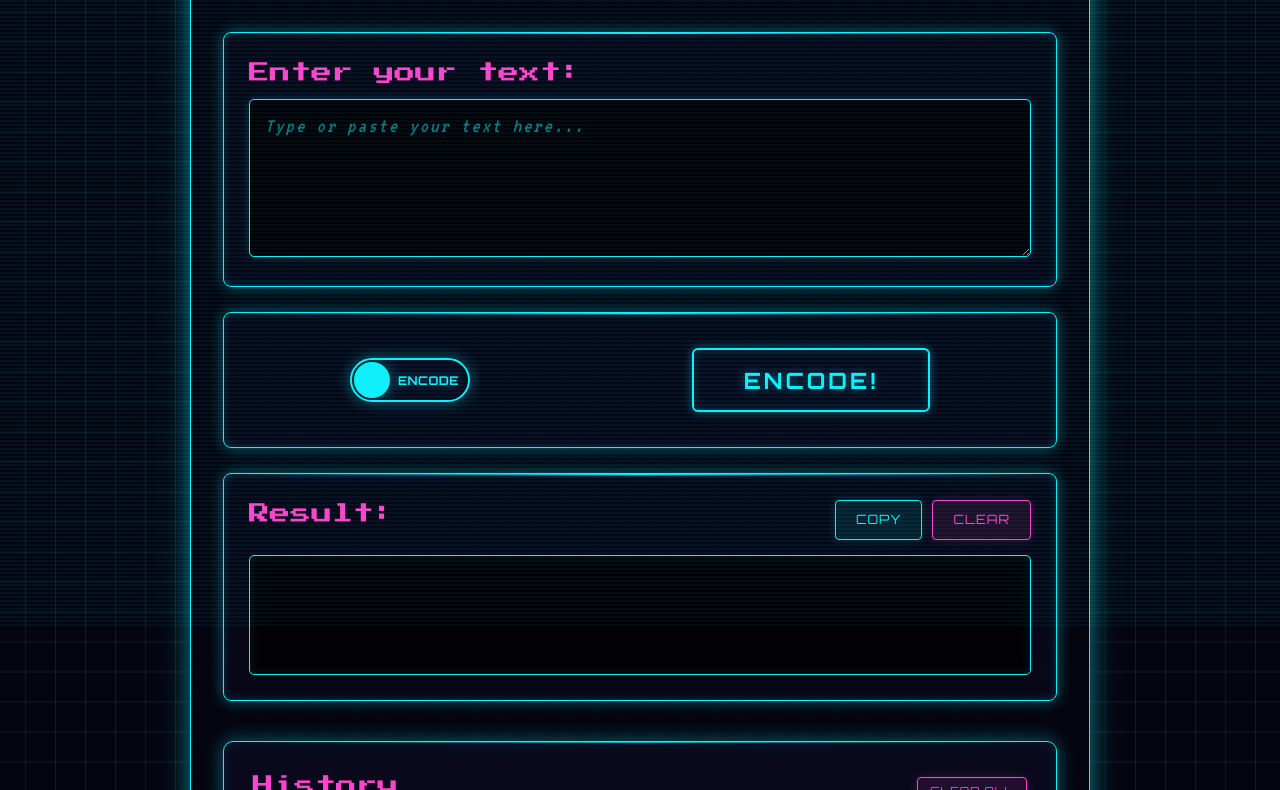
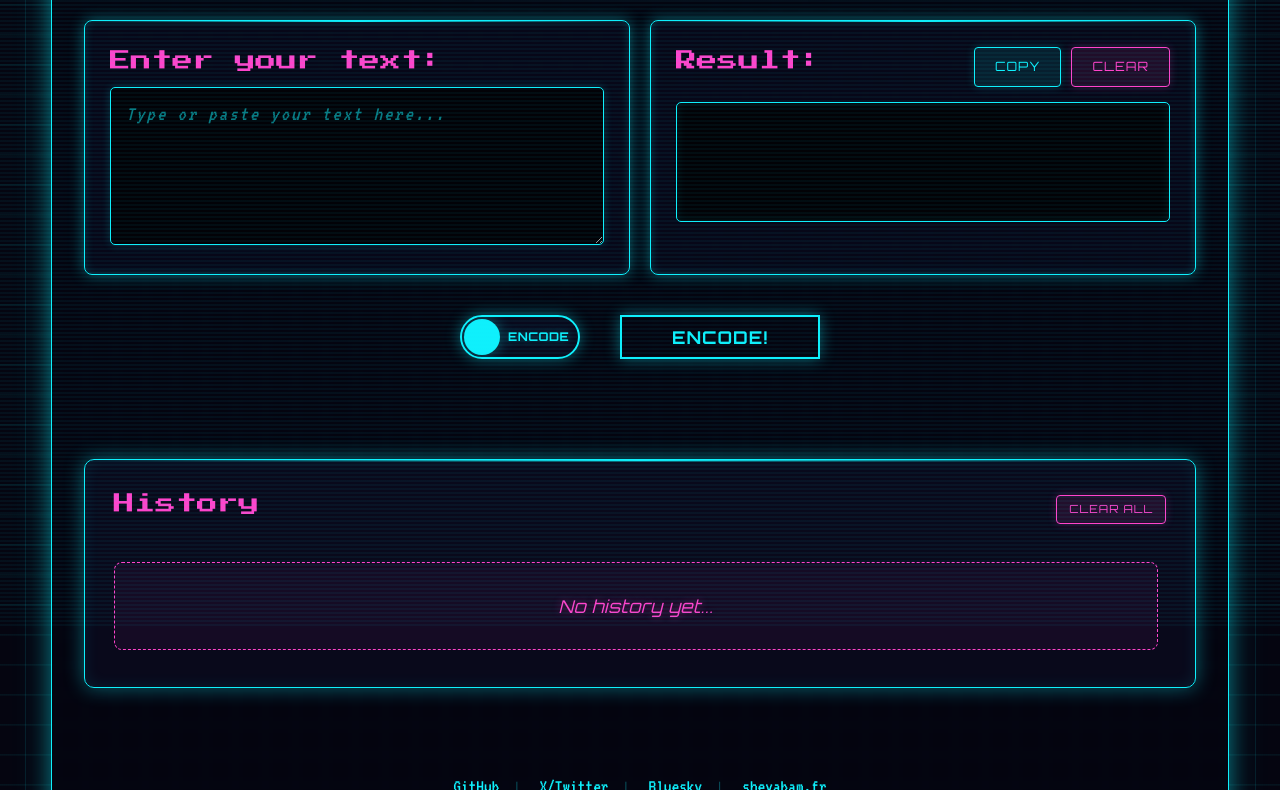
Before and after one commit to shevabam/base64playground, a website with bundled scripts: page index.html in a window 1280 px wide. Shown: the part 174-964 px from the top of the page. Built offline with nearby package versions, Linux system fonts and the light colour scheme.

Commit message:
Change UI/UX

```diff
--- a/assets/app.js
+++ b/assets/app.js
@@ -201,10 +201,10 @@ function loadHistory() {
                 </div>
                 <div class="history-content">
                     <div class="history-text">
-                        <strong>Input:</strong> ${truncateText(entry.input, 50)}
+                        <strong>Input:</strong> ${truncateText(entry.input, 80)}
                     </div>
                     <div class="history-output">
-                        <strong>Output:</strong> ${truncateText(entry.output, 50)}
+                        <strong>Output:</strong> ${truncateText(entry.output, 80)}
                         <button class="copy-output" title="Copy output">
                             <svg width="16" height="16" viewBox="0 0 24 24" fill="none" stroke="currentColor" stroke-width="2" stroke-linecap="round" stroke-linejoin="round">
                                 <rect x="9" y="9" width="13" height="13" rx="2" ry="2"></rect>
--- a/assets/style.css
+++ b/assets/style.css
@@ -12,6 +12,52 @@
     --glow-pink: rgba(255, 68, 204, 0.4);
     --glow-green: rgba(0, 255, 0, 0.3);
     --cyber-grid: rgba(15, 240, 252, 0.1);
+}
+
+/* Assure la même boîte visuelle pour les deux éléments */
+.controls .switch-label,
+.controls .go-button {
+    height: 44px;
+    line-height: 44px;
+    box-sizing: border-box;
+}
+
+/* Évite tout décalage vertical au survol du switch */
+.controls .switch-label:hover {
+    transform: none;
+}
+
+/* Empêche le bloc toggle de s'étirer et garde ses dimensions naturelles */
+.controls .mode-switch {
+    flex: 0 0 auto;
+    align-self: center;
+}
+
+/* Garantit le style carré et néon du bouton à droite du panneau */
+.controls .go-button {
+    background: transparent;
+    color: var(--neon-blue);
+    border: 2px solid var(--neon-blue);
+    display: inline-flex;
+    align-items: center;
+    justify-content: center;
+    height: 44px; /* même hauteur que le switch */
+    padding: 0 50px; /* padding horizontal uniquement */
+    font-family: 'Orbitron', sans-serif;
+    text-transform: uppercase;
+    letter-spacing: 1px;
+    font-weight: 700;
+    min-width: 200px;
+    border-radius: 0;
+    box-shadow: 0 0 16px var(--glow-blue);
+    margin-top: 0;
+    align-self: center;
+}
+
+.controls .go-button:hover {
+    background: rgba(15, 240, 252, 0.08);
+    box-shadow: 0 0 22px var(--glow-blue);
+    transform: translateY(-1px);
 }
 
 * {
@@ -60,7 +106,8 @@ body::after {
 }
 
 .container {
-    max-width: 900px;
+    max-width: 1400px;
+    width: 95%;
     margin: 0 auto;
     animation: fadeIn 0.6s ease-in;
     position: relative;
@@ -87,7 +134,20 @@ body::after {
 /* Header */
 header {
     text-align: center;
-    margin-bottom: 40px;
+    margin-bottom: 30px;
+    display: flex;
+    flex-direction: column;
+    align-items: center;
+}
+
+header .title {
+    margin-bottom: 5px;
+}
+
+header .subtitle {
+    margin: 0;
+    display: inline-block;
+    width: auto;
 }
 
 .title {
@@ -146,13 +206,6 @@ header {
     }
 }
 
-.mascot {
-    display: inline-block;
-    font-size: 2.5rem;
-    animation: bounce 1s ease infinite;
-    transition: transform 0.3s ease;
-}
-
 @keyframes bounce {
     0%, 100% { transform: translateY(0); }
     50% { transform: translateY(-10px); }
@@ -164,14 +217,14 @@ header {
     text-shadow: 0 0 10px var(--glow-pink);
     font-family: 'VT323', monospace;
     letter-spacing: 2px;
-    margin-top: -0.5rem;
-    position: relative;
-    display: inline-block;
-    padding: 0.5rem 1rem;
+    margin: 0.5rem 0 0 0;
+    padding: 0.5rem 1.5rem;
     background: rgba(255, 68, 204, 0.1);
     border-left: 2px solid var(--neon-pink);
     border-right: 2px solid var(--neon-pink);
     animation: subtitleGlow 2s ease-in-out infinite alternate;
+    display: inline-block;
+    line-height: 1;
 }
 
 @keyframes subtitleGlow {
@@ -181,6 +234,198 @@ header {
     to {
         box-shadow: 0 0 15px var(--glow-pink);
     }
+}
+
+/* Main content layout */
+main {
+    display: flex;
+    flex-wrap: wrap;
+    gap: 20px;
+    flex-direction: column;
+}
+
+/* Container for input and result sections */
+.sections-row {
+    display: flex;
+    gap: 20px;
+    width: 100%;
+    flex-wrap: wrap;
+}
+
+/* Styles pour la disposition normale (au-dessus de 1000px) */
+.controls {
+    margin: 20px 0;
+}
+
+/* Desktop: deux colonnes + controls en dessous en pleine largeur */
+@media (min-width: 1000px) {
+    .sections-row {
+        flex-direction: row;
+    }
+    .input-section,
+    .result-section {
+        flex: 1 1 0;
+    }
+    .controls {
+        order: 3;
+        flex-basis: 100%;
+        width: 100%;
+        margin: 20px 0;
+        padding: 0;
+    }
+}
+
+/* Empilement des sections en dessous de 1000px */
+@media (max-width: 1000px) {
+    .sections-row {
+        flex-direction: column;
+        gap: 0;
+    }
+
+    .input-section,
+    .result-section {
+        width: 100%;
+        max-width: 100%;
+        margin: 0;
+    }
+
+    .controls {
+        order: initial; /* suit l'ordre DOM: entre input et result */
+        margin: 15px 0;
+        padding: 0;
+    }
+
+    .result-section {
+        order: 2;
+    }
+
+    .history-section {
+        order: 3;
+    }
+}
+
+/* Input and Result sections */
+.input-section,
+.result-section {
+    flex: 1;
+    min-width: 300px;
+    margin-bottom: 0;
+}
+
+/* Controls */
+.controls {
+    display: flex;
+    flex-direction: row;
+    align-items: center;
+    justify-content: center;
+    gap: 40px;
+    width: 100%;
+    padding: 0;
+    background: var(--bg-color);
+    border: none;
+    box-shadow: none;
+    border-radius: 0;
+    max-width: 100%;
+    margin: 0 0 20px 0;
+    position: relative;
+}
+
+/* Suppression du fond pour le pseudo-élément before de .controls */
+.controls::before {
+    display: none;
+}
+
+/* Styles pour le bouton en mode decode */
+.controls:has(.switch-checkbox:checked) .go-button {
+  color: var(--neon-purple);
+  border-color: var(--neon-purple);
+  box-shadow: 0 0 16px var(--glow-purple);
+}
+
+.controls:has(.switch-checkbox:checked) .go-button:hover {
+  background: rgba(188, 19, 254, 0.08);
+  box-shadow: 0 0 22px var(--glow-purple);
+}
+
+/* Responsive: pile le toggle et le bouton en colonne sur petits écrans */
+@media (max-width: 768px) {
+  .controls {
+    flex-direction: column;
+    align-items: stretch;
+    gap: 24px;
+  }
+}
+
+.mode-switch {
+    display: flex;
+    flex-direction: row;
+    align-items: center;
+    gap: 0;
+}
+
+.switch-container {
+    display: flex;
+    align-items: center;
+    justify-content: center;
+    gap: 15px;
+    margin-bottom: 0;
+    position: relative;
+    padding: 0;
+}
+
+.mode-text {
+    color: var(--neon-blue);
+    font-size: 1.1rem;
+    font-weight: bold;
+    text-transform: uppercase;
+    letter-spacing: 1px;
+    text-shadow: 0 0 10px var(--glow-blue);
+    min-width: 80px;
+    text-align: center;
+}
+
+.go-button {
+    background: transparent;
+    color: var(--neon-blue);
+    border: 2px solid var(--neon-blue);
+    padding: 12px 50px;
+    font-size: 1.1rem;
+    font-family: 'Orbitron', sans-serif;
+    cursor: pointer;
+    transition: all 0.3s ease;
+    position: relative;
+    overflow: hidden;
+    z-index: 1;
+    box-shadow: 0 0 10px var(--glow-blue);
+    text-transform: uppercase;
+    letter-spacing: 1px;
+    font-weight: bold;
+    min-width: 200px;
+    text-align: center;
+    margin-top: 10px;
+}
+
+.go-button:hover {
+    background: rgba(15, 240, 252, 0.1);
+    box-shadow: 0 0 20px var(--glow-blue);
+    transform: translateY(-2px);
+}
+
+.go-button:active {
+    transform: translateY(1px);
+    box-shadow: 0 0 15px var(--glow-blue);
+}
+
+/* Style spécifique pour le mode Decode */
+[data-mode='decode'] .go-button {
+    color: var(--neon-pink);
+    border-color: var(--neon-pink);
+    box-shadow: 0 0 10px var(--glow-pink);
+}
+
+[data-mode='decode'] .go-button:hover {
+    background: rgba(255, 68, 204, 0.1);
+    box-shadow: 0 0 20px var(--glow-pink);
 }
 
 /* Sections */
@@ -195,10 +440,12 @@ section {
     transition: all 0.3s ease;
     position: relative;
     overflow: hidden;
+    flex: 1;
+    min-width: 300px;
 }
 
 /* Effet de coin */
-section::before {
+section:not(.controls)::before {
     content: '';
     position: absolute;
     top: 0;
@@ -212,11 +459,17 @@ section::before {
     animation: scanline 3s linear infinite;
 }
 
-section:hover {
+section:not(.controls):hover {
     box-shadow: 0 0 25px var(--glow-blue),
                 inset 0 0 15px rgba(15, 240, 252, 0.3);
     /* transform: translateY(-3px); */
     border-color: var(--neon-purple);
+}
+
+/* Désactivation du hover pour .controls */
+.controls:hover {
+    box-shadow: none;
+    border-color: transparent;
 }
 
 /* Ancienne classe .label conservée pour la rétrocompatibilité */
@@ -275,23 +528,31 @@ section:hover {
     font-style: italic;
 }
 
-/* Controls */
-.controls {
-    display: flex;
-    justify-content: space-around;
-    align-items: center;
-    flex-wrap: wrap;
-    gap: 20px;
-}
+/* Controls - old styles removed, new styles are above */
 
 .mode-switch {
     display: flex;
     flex-direction: column;
     align-items: center;
     gap: 15px;
-    margin: 20px 0;
+    margin: 20px 0 0 0;
     position: relative;
     z-index: 10;
+    text-align: center;
+}
+
+.mode-switch .switch-label {
+    margin: 0 auto;
+}
+
+.mode-text {
+    color: var(--neon-blue);
+    font-size: 1.1rem;
+    font-weight: bold;
+    text-transform: uppercase;
+    letter-spacing: 1px;
+    margin-bottom: 5px;
+    text-shadow: 0 0 10px var(--glow-blue);
 }
 
 /* Mode label is now integrated into the switch */
@@ -300,7 +561,9 @@ section:hover {
     position: relative;
     display: flex;
     align-items: center;
+    justify-content: center;
     gap: 15px;
+    margin-bottom: 20px;
 }
 
 .switch-checkbox {
@@ -308,9 +571,11 @@ section:hover {
 }
 
 .switch-label {
-    display: block;
+    display: flex;
+    align-items: center;
     width: 120px; /* Largeur augmentée */
     height: 44px;
+    line-height: 44px; /* centre optiquement le texte/pseudos */
     background: rgba(10, 10, 30, 0.9);
     border: 2px solid var(--neon-blue);
     border-radius: 30px;
@@ -441,27 +706,20 @@ section:hover {
     --button-glow: var(--glow-blue);
     --button-hover-bg: rgba(15, 240, 252, 0.1);
     --button-active-bg: rgba(15, 240, 252, 0.2);
-    --button-scan: rgba(15, 240, 252, 0.2);
-
     font-family: 'Orbitron', sans-serif;
-    font-size: 1.4rem;
-    font-weight: 700;
-    padding: 16px 50px;
-    background: rgba(10, 10, 30, 0.9);
-    color: var(--button-color);
-    border: 2px solid var(--button-color);
-    border-radius: 6px;
+    border-radius: 50px;
     cursor: pointer;
+    transition: all 0.3s ease;
     position: relative;
     overflow: hidden;
+    z-index: 1;
+    box-shadow: 0 0 15px var(--glow-blue);
     text-transform: uppercase;
-    letter-spacing: 3px;
-    text-shadow: 0 0 8px var(--button-glow);
-    transition: all 0.3s cubic-bezier(0.4, 0, 0.2, 1);
-    z-index: 1;
-    box-shadow:
-        0 0 10px var(--button-glow),
-        inset 0 0 10px var(--button-scan);
+    letter-spacing: 2px;
+    font-weight: bold;
+    width: 100%;
+    max-width: 200px;
+    margin-top: 20px;
 }
 
 /* Mode Decode - Couleur violette */
@@ -1148,7 +1406,7 @@ section:hover {
 .footer-link {
     color: var(--neon-blue);
     text-decoration: none;
-    font-size: 1rem;
+    font-size: 1.2rem;
     transition: color 0.3s ease, text-shadow 0.3s ease;
     padding: 4px 0;
     display: inline-block;
--- a/index.html
+++ b/index.html
@@ -32,6 +32,7 @@
         </header>
 
         <main>
+            <div class="sections-row">
                 <section class="input-section">
                     <div class="section-title">Enter your text:</div>
                     <textarea
@@ -73,6 +74,7 @@
                         The result will appear here...
                     </div>
                 </section>
+            </div>
 
             <section class="history-section">
                 <div class="history-header">
```
Also changed, not shown: screenshot.png. Lines whose indentation alone changed are shown as unchanged.
